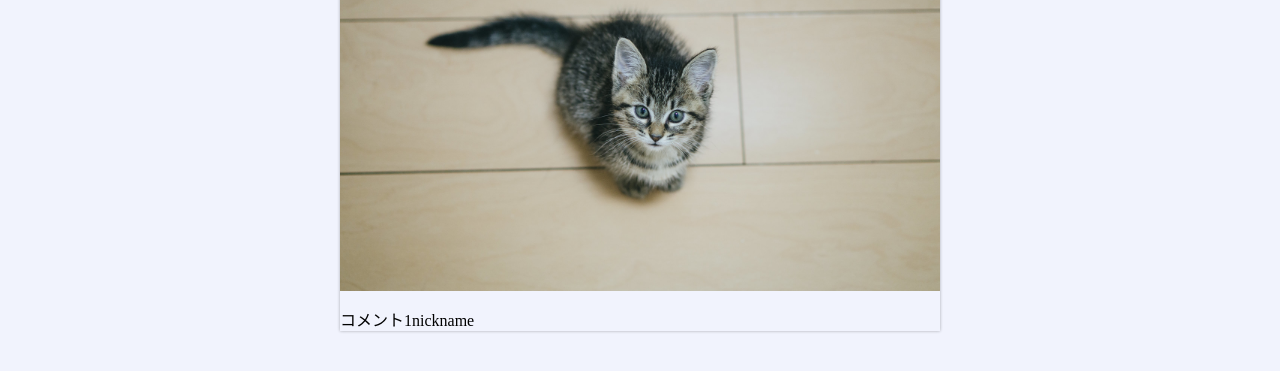
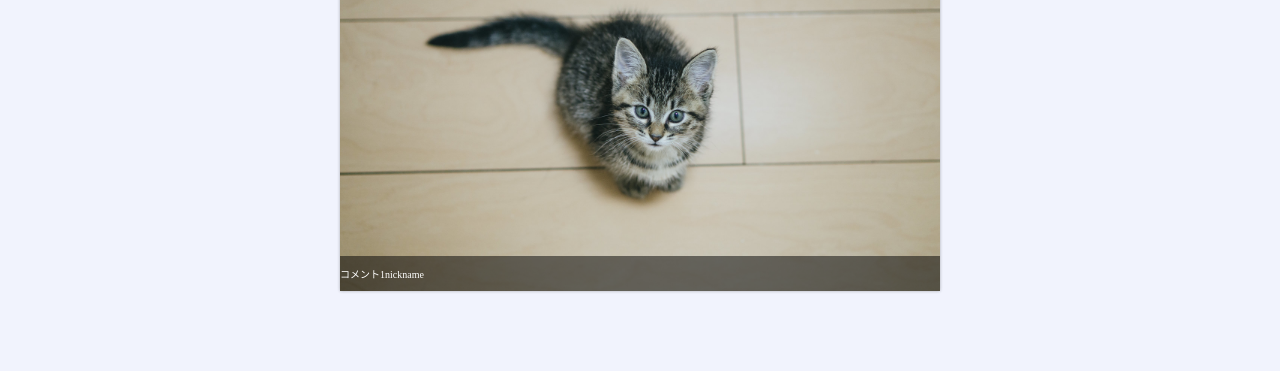
Before and after one commit to yossy0201/My-Photos, a plain HTML site: page index.html in a window 1280 px wide. Shown: the part 47-418 px from the top of the page. Drawn offline with Linux system fonts and the light colour scheme.

Commit message:
index-class-spell-fixed

```diff
--- a/index.html
+++ b/index.html
@@ -13,9 +13,9 @@
   </header>
   <div class="container">
     <div id="img_unit">
-      <div class="phpto">
+      <div class="photo">
         <img src="img/img01.jpg">
-        <div classs="inner"><p>コメント1<span>nickname</span></p></div>
+        <div class="inner"><p>コメント1<span>nickname</span></p></div>
       </div>
     </div>
   </div>
```
